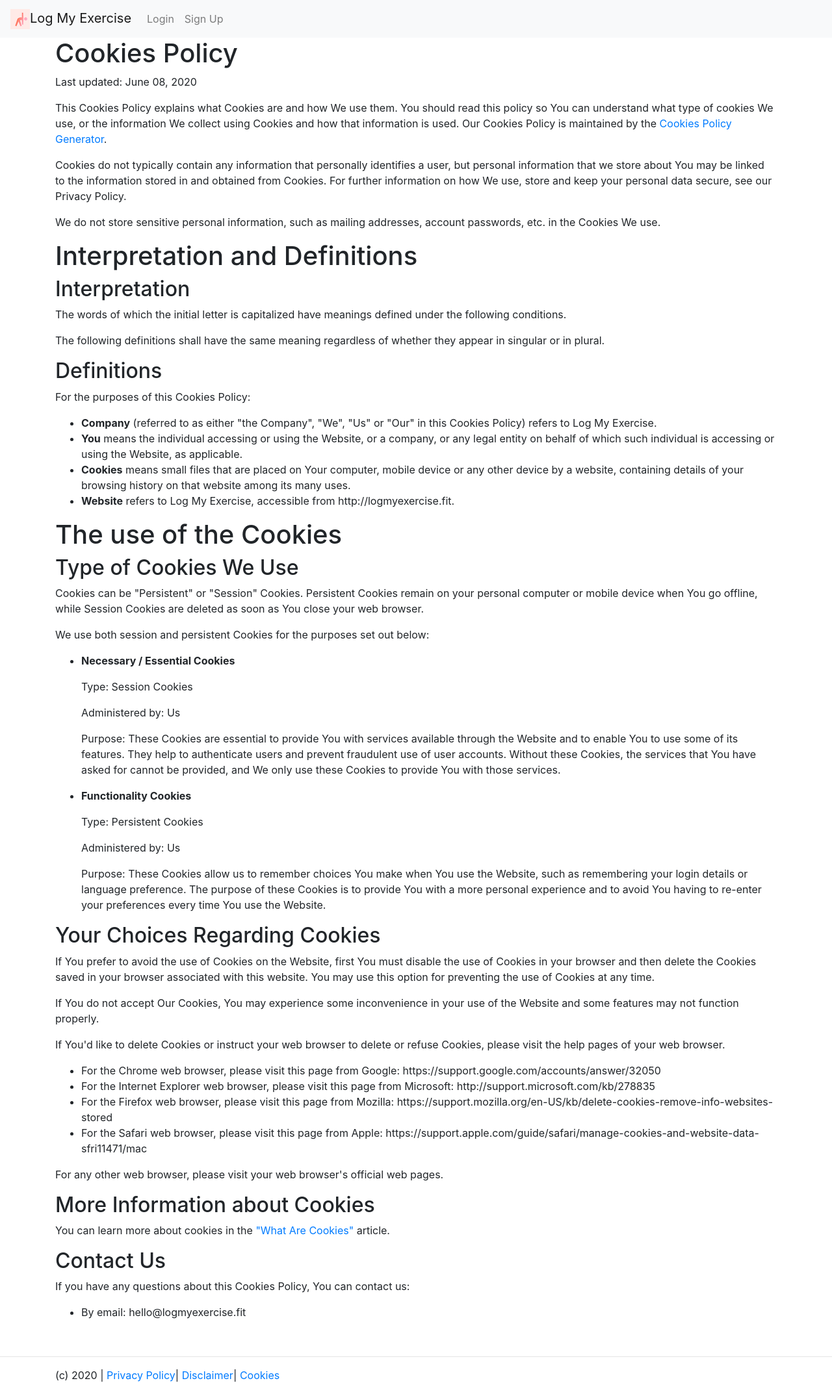
After one commit to ErinClaudio/log-my-exercise, a Flask app: page /cookies in a window 1280 px wide. The commit adds this page. Shown: the whole page at 65% size. Run offline with Flask 2, Linux system fonts and the light colour scheme; parts of the project's set-up code (start-up, migrations or seed data) failed here and were passed over; some libraries are stand-ins or nearby versions.

Commit message:
added static content

```diff
--- a/app/main/routes.py
+++ b/app/main/routes.py
@@ -60,6 +60,11 @@ def privacy():
 @bp.route('/disclaimer', methods=['GET'])
 def disclaimer():
     return render_template('disclaimer.html', title='Disclaimer')
+
+
+@bp.route('/cookies', methods=['GET'])
+def cookies():
+    return render_template('cookies.html', title='Disclaimer')
 
 
 @bp.route('/user')
--- a/app/templates/base.html
+++ b/app/templates/base.html
@@ -3,8 +3,15 @@
 <head>
     <meta charset="utf-8">
     <meta name="viewport" content="width=device-width, initial-scale=1, shrink-to-fit=no">
+    <meta property="og:title" content="LogMyExercise helps you track your activities"/>
+    <meta property="og:image" content="https://logmyexercise.fit/static/img/Titlewithlogo.png"/>
+    <meta property="og:url" content="https://logmyexercise.fit/welcome"/>
+    <meta property="og:type" content="website"/>
+    <meta property="og:description"
+          content="Easily track your regular exercise routines. Be inspired by other routines recommended by our community"/>
 
-    <title>Activity Logger</title>
+
+    <title>Exercise Logger</title>
     <link rel="stylesheet" href="https://stackpath.bootstrapcdn.com/bootstrap/4.4.1/css/bootstrap.min.css"
           integrity="sha384-Vkoo8x4CGsO3+Hhxv8T/Q5PaXtkKtu6ug5TOeNV6gBiFeWPGFN9MuhOf23Q9Ifjh" crossorigin="anonymous">
     {{ moment.include_jquery() }}
@@ -82,6 +89,8 @@
 <hr>
 <footer>
     <div class="container">(c) 2020 | <a href="{{ url_for('main.privacy') }}">Privacy Policy</a>|
-        <a href="{{ url_for('main.disclaimer') }}">Disclaimer</a></div>
+        <a href="{{ url_for('main.disclaimer') }}">Disclaimer</a>|
+        <a href="{{ url_for('main.cookies') }}">Cookies</a>
+    </div>
 </footer>
 </html>
--- /dev/null
+++ b/app/templates/cookies.html
@@ -0,0 +1,109 @@
+{% extends "base.html" %}
+
+{% block content %}
+    <div class="container">
+        <h1>Cookies Policy</h1>
+
+        <p>Last updated: June 08, 2020</p>
+
+        <p>This Cookies Policy explains what Cookies are and how We use them. You should read this policy so You can
+            understand what type of cookies We use, or the information We collect using Cookies and how that information
+            is used. Our Cookies Policy is maintained by the <a
+                    href="https://www.privacypolicies.com/cookies-policy-generator/">Cookies Policy Generator</a>.</p>
+
+        <p>Cookies do not typically contain any information that personally identifies a user, but personal information
+            that we store about You may be linked to the information stored in and obtained from Cookies. For further
+            information on how We use, store and keep your personal data secure, see our Privacy Policy.</p>
+
+        <p>We do not store sensitive personal information, such as mailing addresses, account passwords, etc. in the
+            Cookies We use.</p>
+
+        <h1>Interpretation and Definitions</h1>
+        <h2>Interpretation</h2>
+        <p>The words of which the initial letter is capitalized have meanings defined under the following
+            conditions.</p>
+        <p>The following definitions shall have the same meaning regardless of whether they appear in singular or in
+            plural.</p>
+
+        <h2>Definitions</h2>
+        <p>For the purposes of this Cookies Policy:</p>
+
+        <ul>
+            <li><strong>Company</strong> (referred to as either "the Company", "We", "Us" or "Our" in this Cookies
+                Policy) refers to Log My Exercise.
+            </li>
+            <li><strong>You</strong> means the individual accessing or using the Website, or a company, or any legal
+                entity on behalf of which such individual is accessing or using the Website, as applicable.
+            </li>
+            <li><strong>Cookies</strong> means small files that are placed on Your computer, mobile device or any other
+                device by a website, containing details of your browsing history on that website among its many uses.
+            </li>
+            <li><strong>Website</strong> refers to Log My Exercise, accessible from http://logmyexercise.fit.</li>
+        </ul>
+
+        <h1>The use of the Cookies</h1>
+        <h2>Type of Cookies We Use</h2>
+        <p>Cookies can be "Persistent" or "Session" Cookies. Persistent Cookies remain on your personal computer or
+            mobile device when You go offline, while Session Cookies are deleted as soon as You close your web
+            browser.</p>
+        <p>We use both session and persistent Cookies for the purposes set out below:</p>
+
+        <ul>
+            <li>
+                <p><strong>Necessary / Essential Cookies</strong>
+                <p>Type: Session Cookies</p>
+                <p>Administered by: Us</p>
+                <p>Purpose: These Cookies are essential to provide You with services available through the Website and
+                    to enable You to use some of its features. They help to authenticate users and prevent fraudulent
+                    use of user accounts. Without these Cookies, the services that You have asked for cannot be
+                    provided, and We only use these Cookies to provide You with those services.</p>
+            </li>
+            <li>
+                <p><strong>Functionality Cookies</strong></p>
+                <p>Type: Persistent Cookies</p>
+                <p>Administered by: Us</p>
+                <p>Purpose: These Cookies allow us to remember choices You make when You use the Website, such as
+                    remembering your login details or language preference. The purpose of these Cookies is to provide
+                    You with a more personal experience and to avoid You having to re-enter your preferences every time
+                    You use the Website.</p>
+            </li>
+        </ul>
+
+        <h2>Your Choices Regarding Cookies</h2>
+        <p>If You prefer to avoid the use of Cookies on the Website, first You must disable the use of Cookies in your
+            browser and then delete the Cookies saved in your browser associated with this website. You may use this
+            option for preventing the use of Cookies at any time.</p>
+        <p>If You do not accept Our Cookies, You may experience some inconvenience in your use of the Website and some
+            features may not function properly.</p>
+        <p>If You'd like to delete Cookies or instruct your web browser to delete or refuse Cookies, please visit the
+            help pages of your web browser.</p>
+
+        <ul>
+            <li>For the Chrome web browser, please visit this page from Google:
+                https://support.google.com/accounts/answer/32050
+            </li>
+            <li>For the Internet Explorer web browser, please visit this page from Microsoft:
+                http://support.microsoft.com/kb/278835
+            </li>
+            <li>For the Firefox web browser, please visit this page from Mozilla:
+                https://support.mozilla.org/en-US/kb/delete-cookies-remove-info-websites-stored
+            </li>
+            <li>For the Safari web browser, please visit this page from Apple:
+                https://support.apple.com/guide/safari/manage-cookies-and-website-data-sfri11471/mac
+            </li>
+        </ul>
+
+        <p>For any other web browser, please visit your web browser's official web pages.</p>
+
+        <h2>More Information about Cookies</h2>
+        <p>You can learn more about cookies in the <a href="https://www.privacypolicies.com/blog/cookies/">"What Are
+            Cookies"</a> article.</p>
+
+        <h2>Contact Us</h2>
+        <p>If you have any questions about this Cookies Policy, You can contact us:</p>
+
+        <ul>
+            <li>By email: hello@logmyexercise.fit</li>
+        </ul>
+    </div>
+{% endblock %}
--- a/app/templates/privacypolicy.html
+++ b/app/templates/privacypolicy.html
@@ -103,7 +103,7 @@
             You do not accept Cookies, You may not be able to use some parts of our Service.</p>
         <p>Cookies can be "Persistent" or "Session" Cookies. Persistent Cookies remain on your personal computer or
             mobile device when You go offline, while Session Cookies are deleted as soon as You close your web browser.
-            Learn more about cookies in the <a href="https://www.privacypolicies.com/blog/cookies/">"What Are
+            Learn more about cookies in the <a href="{{ url_for('main.cookies') }}">"What Are
                 Cookies"</a> article.</p>
         <p>We use both session and persistent Cookies for the purposes set out below:</p>
         <ul>
```
Also changed, not shown: app/tests/test_views.py (+11 -1 lines), app/static/img/Titlewithlogo.png (added), app/tests/test_activities.py (line endings or trailing spaces).
